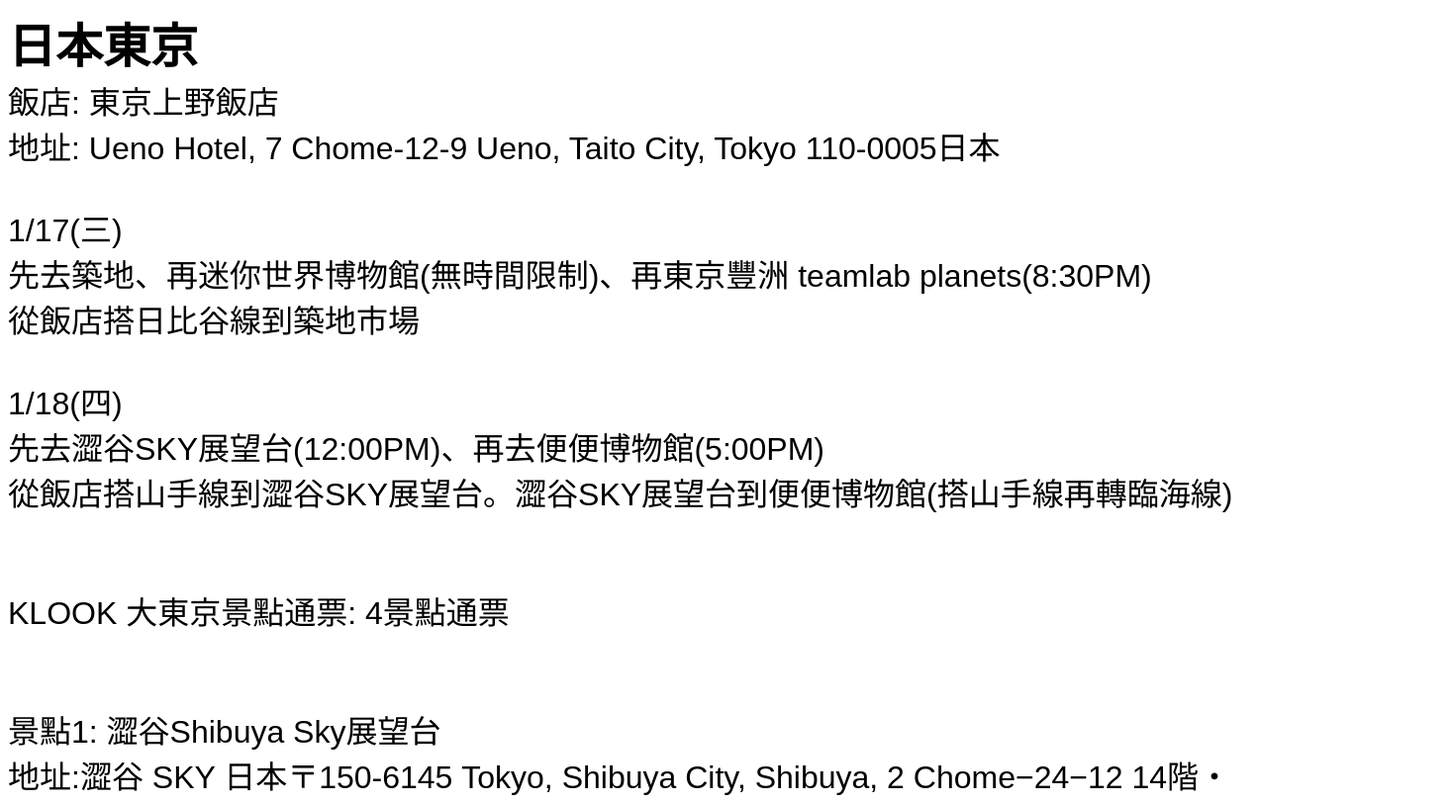
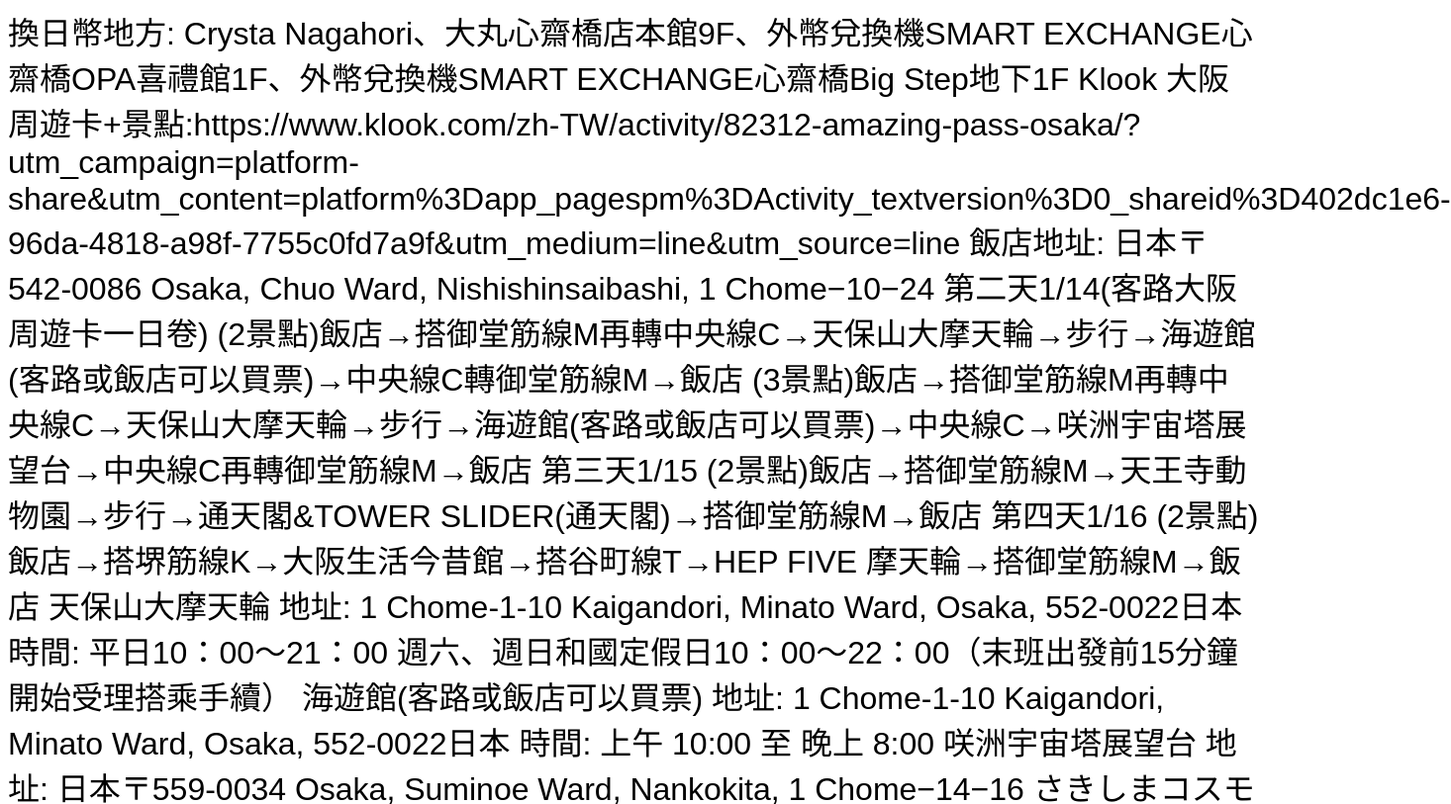
Before and after one commit to DannyUNSJO/-, a plain HTML site: page index.html in a window 1280 px wide. Shown: the top 813 px of the page at 99% size, 1466 px wide, since content can reach past the window. Drawn offline with Linux system fonts and the light colour scheme.

Commit message:
Update index.html

```diff
--- a/index.html
+++ b/index.html
@@ -17,90 +17,55 @@
 
 <body>
 
-    <b style="font-size: xxx-large;">日本東京</b>
-    <br>
-    飯店: 東京上野飯店
-    <br>
-    地址: Ueno Hotel, 7 Chome-12-9 Ueno, Taito City, Tokyo 110-0005日本
-    <br>
-    <br>
-    1/17(三)<br>
-    先去築地、再迷你世界博物館(無時間限制)、再東京豐洲 teamlab planets(8:30PM)<br>
-    從飯店搭日比谷線到築地市場<br><br>
+換日幣地方: Crysta Nagahori、大丸心齋橋店本館9F、外幣兌換機SMART EXCHANGE心齋橋OPA喜禮館1F、外幣兌換機SMART EXCHANGE心齋橋Big Step地下1F
 
-    1/18(四)<br>
-    先去澀谷SKY展望台(12:00PM)、再去便便博物館(5:00PM)<br>
-    從飯店搭山手線到澀谷SKY展望台。澀谷SKY展望台到便便博物館(搭山手線再轉臨海線)
-    <br>
-    <br>
-    <br>
-    KLOOK 大東京景點通票: 4景點通票
-    <br>
-    <br>
-    <br>
-    景點1: 澀谷Shibuya Sky展望台
-    <br>
-    地址:澀谷 SKY 日本〒150-6145 Tokyo, Shibuya City, Shibuya, 2 Chome−24−12 14階・45階・46階・屋上
-    <br>
-    從飯店搭地鐵約40、50分鐘
-    <br>
-    營業時間:
-    <br>
-    | 星期一(成人之日) | 10:00–22:30營業時間可能不同 |<br>
-    | 星期二 | 10:00–22:30 |<br>
-    | 星期三 | 10:00–22:30 |<br>
-    <span style="color: red">| 星期四 | 10:00–22:30 |</span><br>
-    | 星期五 | 10:00–22:30 |<br>
-    | 星期六 | 10:00–22:30 |<br>
-    | 星期日 | 10:00–22:30 |<br><br><br>
+Klook 大阪周遊卡+景點:https://www.klook.com/zh-TW/activity/82312-amazing-pass-osaka/?utm_campaign=platform-share&utm_content=platform%3Dapp_pagespm%3DActivity_textversion%3D0_shareid%3D402dc1e6-96da-4818-a98f-7755c0fd7a9f&utm_medium=line&utm_source=line
 
-    景點2: 東京豐洲 teamlab planets tokyo (順路到築地市場 先去築地市場)
-    <br>
-    地址: 6 Chome-1-16 Toyosu, Koto City, Tokyo 135-0061日本
-    <br>
-    從飯店搭地鐵約40、50分鐘
-    <br>
-    營業時間:
-    <br>
-    | 星期一(成人之日) | 09:00–22:00營業時間可能不同 |<br>
-    | 星期二 | 09:00–22:00 |<br>
-    <span style="color: red">| 星期三 | 09:00–22:00 |</span><br>
-    | 星期四 | 09:00–22:00 |<br>
-    | 星期五 | 09:00–22:00 |<br>
-    | 星期六 | 09:00–22:00 |<br>
-    | 星期日 | 09:00–22:00 |<br><br><br>
+飯店地址: 日本〒542-0086 Osaka, Chuo Ward, Nishishinsaibashi, 1 Chome−10−24
 
-    景點3: 東京迷你世界博物館
-    <br>
-    地址: 日本〒135-0063 Tokyo, Koto City, Ariake, 1 Chome−3−33 有明物流センター
-    <br>
-    從飯店搭地鐵約1小時
-    <br>
-    營業時間:
-    <br>
-    | 星期一(成人之日) | 09:00–19:00營業時間可能不同 |<br>
-    | 星期二 | 09:00–19:00 |<br>
-    <span style="color: red">| 星期三 | 09:00–19:00 |</span><br>
-    | 星期四 | 09:00–19:00 |<br>
-    | 星期五 | 09:00–19:00 |<br>
-    | 星期六 | 09:00–19:00 |<br>
-    | 星期日 | 09:00–19:00 |<br><br><br>
+第二天1/14(客路大阪周遊卡一日卷)
 
-    景點4: 東京便便博物館
-    <br>
-    地址: 日本〒135-0064 Tokyo, Koto City, Aomi, 1 Chome−1−10 ダイバーシティ東京プラザ 2階
-    <br>
-    從飯店搭地鐵約50分鐘
-    <br>
-    營業時間:
-    <br>
-    | 星期一(成人之日) | 10:00–21:00 | <br>
-    | 星期二 | 11:00–20:00 |<br>
-    | 星期三 | 11:00–21:00 |<br>
-    <span style="color: red">| 星期四 | 11:00–21:00 |</span><br>
-    | 星期五 | 11:00–21:00 |<br>
-    | 星期六 | 11:00–21:00 |<br>
-    | 星期日 | 10:00–21:00 |<br><br><br>
+(2景點)飯店→搭御堂筋線M再轉中央線C→天保山大摩天輪→步行→海遊館(客路或飯店可以買票)→中央線C轉御堂筋線M→飯店
+
+(3景點)飯店→搭御堂筋線M再轉中央線C→天保山大摩天輪→步行→海遊館(客路或飯店可以買票)→中央線C→咲洲宇宙塔展望台→中央線C再轉御堂筋線M→飯店
+
+第三天1/15
+
+(2景點)飯店→搭御堂筋線M→天王寺動物園→步行→通天閣&TOWER SLIDER(通天閣)→搭御堂筋線M→飯店
+
+第四天1/16
+
+(2景點)飯店→搭堺筋線K→大阪生活今昔館→搭谷町線T→HEP FIVE 摩天輪→搭御堂筋線M→飯店
+
+
+天保山大摩天輪
+地址: 1 Chome-1-10 Kaigandori, Minato Ward, Osaka, 552-0022日本
+時間: 平日10：00～21：00 週六、週日和國定假日10：00～22：00（末班出發前15分鐘開始受理搭乘手續）
+
+海遊館(客路或飯店可以買票)
+地址: 1 Chome-1-10 Kaigandori, Minato Ward, Osaka, 552-0022日本
+時間: 上午 10:00 至 晚上 8:00
+
+咲洲宇宙塔展望台
+地址: 日本〒559-0034 Osaka, Suminoe Ward, Nankokita, 1 Chome−14−16 さきしまコスモタワ
+時間: 11：00～22：00（結束前30分鐘停止入場），休息: 週一（週一遇節日時改休隔日）
+
+天王寺動物園
+地址: 1-108 Chausuyamacho, Tennoji Ward, Osaka, 543-0063日本
+時間 9：30～17：00 (最後入園16:00) 周一休息
+
+通天閣&TOWER SLIDER(通天閣):
+地址: 1 Chome-18-6 Ebisuhigashi, Naniwa Ward, Osaka, 556-0002日本
+TOWER SLIDER-時間 10：00～20：00（19：30 停止入場）全年無休
+一般展望台-時間 10：00～20：00（19：30 停止入場）
+
+大阪生活今昔館
+地址: 大阪生活今昔館 日本〒530-0041 Osaka, Kita Ward, Tenjinbashi, 6 Chome−4−20 大阪市立住まい情報センタービル 8F
+時間: 10：00～17：00（16：30停止入館），休息時間: 週二、年末年始12月29日～1月3日
+
+HEP FIVE摩天輪
+地址: 日本〒530-0017 Osaka, Kita Ward, Kakudacho, 5−15 HEP FIVE 7F
+時間: 11:00～23:00 (最後乘坐22:45)
 
 
 </body>
```
